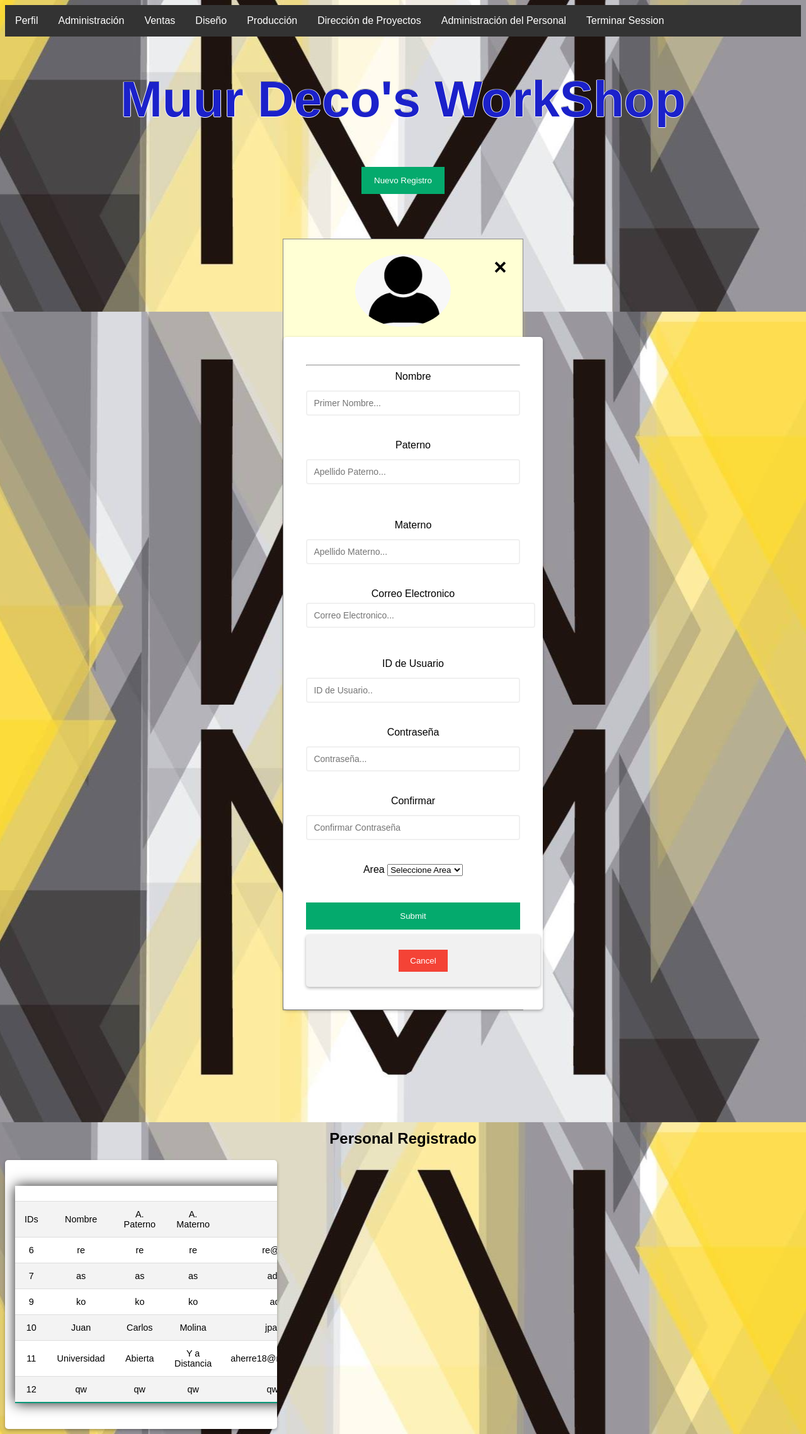
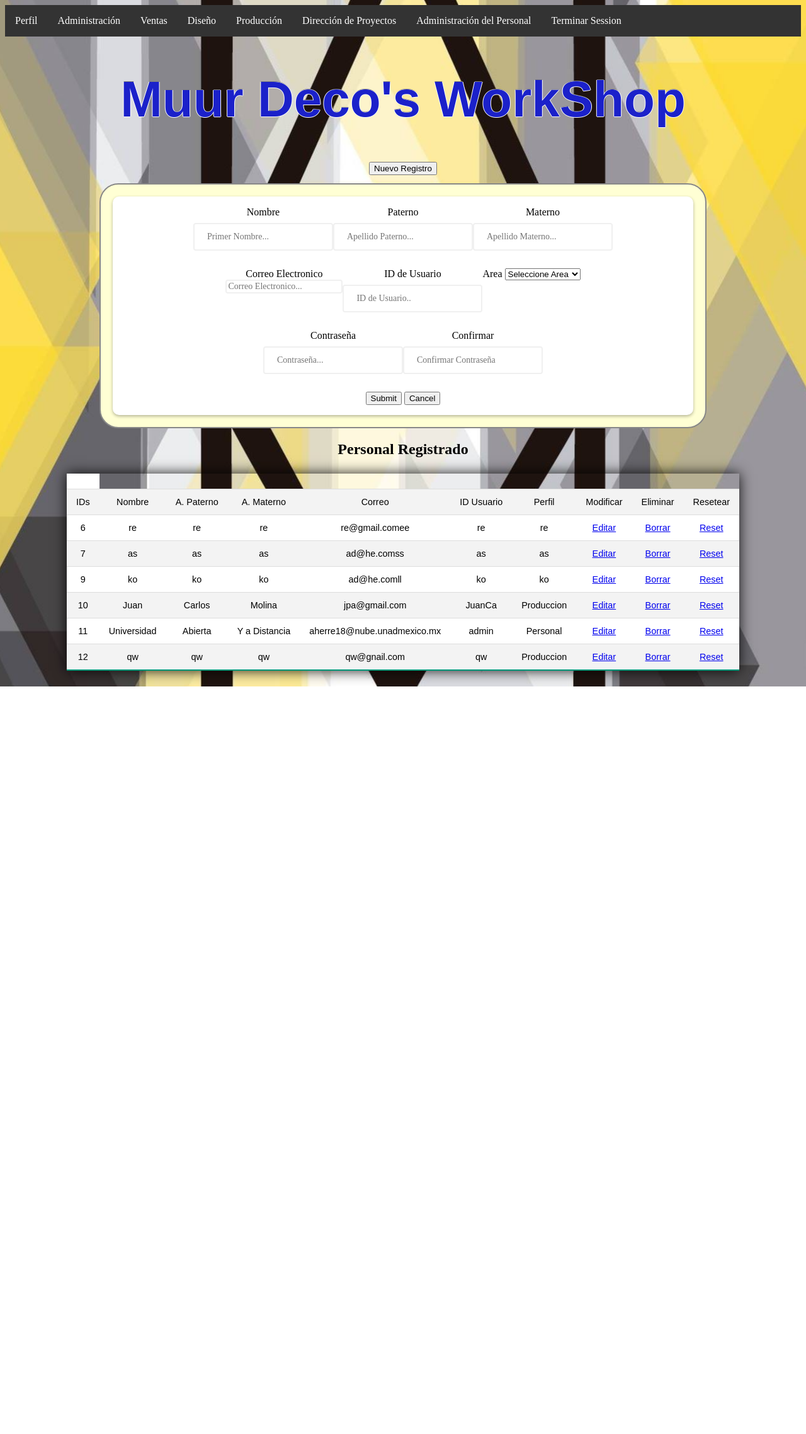
Before and after one commit to artprog1/MuurDeco2, a PHP site: page /signup.php in a window 1280 px wide. Shown: the whole page at 63% size. After the commit the page ends 1090 px from the top, so only its background shows below. Run offline with PHP 8.4, Linux system fonts and the light colour scheme; a user stored in the database is signed in; data comes from the database, SQL or seed files in the repository.

Commit message:
This is the attempt of fixing FE form

```diff
--- a/css/style.css
+++ b/css/style.css
@@ -4,8 +4,6 @@ body{
 /* id = "name" es buscado con # */
 
 .index-intro {
-
-
    z-index: 1; /* Sit on top */
    background-color:  rgb(0,0,0); /* Fallback color*/
    background-color: rgba(0,0,0,0.7); /* Black w/ opacity */
@@ -43,9 +41,6 @@ p {
   color: slateblue;
 }
 
-.container{
-    text-align: center;
-}
 /* clases son indicadas con .*/
 .wrapper {
   text-align: center;
@@ -124,21 +119,40 @@ li a:hover {
     color: #009879;
 }
 
- .signup-form {
-  max-width: 350px;
-  margin: auto;
-  border-radius: 5px;
-  background: white;
-  /* #ffffd4; */
-  /* #f3f3f3; */
-  padding: 20px;
+/* Should be body of all pages */
+.modal-content {
+  width: 76%; /* Could be more or less, depending on screen size */
+  margin: 1% auto 1% auto; /* 5% from the top, 15% from the bottom and centered */
+  border: 2px solid #888;
+  background-color: #ffffd4;
+  border-radius: 30px;
 }
 
-/* Style for pop up form */
+.container-modal {
+  margin: 2% 2% 2% 2%;
+  padding: 16px;
+  text-align: center;
+  background-color: #fff;
+  border-radius: 10px;
+  box-shadow: 0 2px 5px rgba(0, 0, 0, 0.3);
+  overflow: hidden;
 
- body {font-family: Arial, Helvetica, sans-serif;}
+}
 
- /* Full-width input fields */
+
+ .datosPrimero, .datosSegundo, .datosTercero {
+  display: inline-flex;
+  align-items: stretch;
+  /* flex-wrap: wrap; */
+  /* flex: 1; */
+
+  /* max-width: 100%; */
+   /* background: white; */
+}
+
+
+
+/* UNLOCK THIS?? */
  input[type=text], input[type=password] {
    width: 100%;
    padding: 12px 20px;
@@ -149,42 +163,40 @@ li a:hover {
  }
 
  /* Set a style for all buttons */
- button {
+ /* button {
    background-color: #04AA6D;
    color: white;
    padding: 14px 20px;
    margin: 8px 0;
    border: none;
    cursor: pointer;
-   width: 100%;
- }
+   width: 10%;
+ } */
 
  button:hover {
    opacity: 0.8;
  }
 
  /* Extra styles for the cancel button */
- .cancelbtn {
+ /* .cancelbtn {
    width: auto;
    padding: 10px 18px;
    background-color: #f44336;
- }
+ } */
 
  /* Center the image and position the close button */
- .imgcontainer {
+ /* .imgcontainer {
    text-align: center;
    margin: 24px 0 12px 0;
    position: relative;
- }
+ } */
 
- img.avatar {
+ /* img.avatar {
    width: 40%;
    border-radius: 50%;
- }
+ } */
 
- .container {
-   padding: 16px;
- }
+
 
  span.psw {
    float: right;
@@ -204,13 +216,7 @@ li a:hover {
      /* border: 3px solid #888; */
 }
  /* Modal Content/Box */
- .modal-content {
-   background-color: #ffffd4;
-   /* fefefe */
-   margin: 5% auto 15% auto; /* 5% from the top, 15% from the bottom and centered */
-   border: 1px solid #888;
-   width: 30%; /* Could be more or less, depending on screen size */
- }
+
 
 
 
@@ -255,14 +261,6 @@ li a:hover {
  	margin: 0;
  } */
 
- .container {
- 	background-color: #fff;
- 	border-radius: 5px;
- 	box-shadow: 0 2px 5px rgba(0, 0, 0, 0.3);
- 	overflow: hidden;
- 	width: 400px;
- 	max-width: 100%;
- }
 
  .header {
  	border-bottom: 1px solid #f0f0f0;
@@ -275,18 +273,18 @@ li a:hover {
  }
 
  .form {
- 	padding: 30px 40px;
+ 	/* padding: 30px 40px; */
  }
 
  .form-control {
  	margin-bottom: 10px;
- 	padding-bottom: 20px;
+ 	padding-bottom: 10px;
  	position: relative;
  }
 
- .form-control label {
+  .form-control label {
  	display: inline-block;
- 	margin-bottom: 5px;
+ 	/* margin-bottom: 5px; */
  }
 
  .form-control input {
@@ -295,8 +293,8 @@ li a:hover {
  	display: block;
  	font-family: inherit;
  	font-size: 14px;
- 	padding: 10px;
- 	width: 100%;
+ 	/* padding: 10px; */
+ 	/* width: 100%; */
  }
 
  .form-control input:focus {
--- a/signup.php
+++ b/signup.php
@@ -7,109 +7,63 @@
     header("location: ../MuurDecoShop/login.php?error=noingresado");
     exit();
  }
-
 // Corremos el select para generar datos al iniciar pagiina
       $sql = "SELECT * FROM users;";
       $result = mysqli_query($conn, $sql);
-
  ?>
 
+<div class="entire-body-content">
 
-
-<!-- Boton para agregar -->
   <section class="BotonesIniciales">
     <button onclick="document.getElementById('id01').style.display='block'" style="width:auto;">Nuevo Registro</button>
   </section>
 
+  <div id="id01" class="modal">
 
 
-<!-- MODAL TO ENTER Entries -->
- <div id="id01" class="modal">
     <form class="modal-content animate" id="signupform" action="includes/signup.inc.php" method="post">
-     <div class="imgcontainer">
+      <!-- <div class="imgcontainer">
         <span onclick="document.getElementById('id01').style.display='none'" class="close" title="Close Modal">&times;</span>
         <img src="img/user.jpeg" alt="Avatar" class="avatar">
-     </div>
-     <div class="container">
+      </div> -->
+      <div class="container-modal">
         <section class="signup-form">
 
-         <hr>
-           <!-- <form action="includes/signup.inc.php" method="post" id="form"> -->
-
-             <!-- <label for="nombre">Nombre</label>
-             <input type="text" name="nombre" placeholder="Primer Nombre...">
-             <br> -->
-
-             <div class="form-control">
+          <div class="datosPrimero">
+            <div class="form-control input-box">
              <label for="nombre">Nombre</label>
              <input type="text" name="nombre" placeholder="Primer Nombre..." id="primernombre" />
              <small>Error message</small>
            </div>
 
-             <!-- <label for="paterno">Paterno</label>
-             <input type="text" name="paterno" placeholder="Apellido Paterno..."> -->
-
-             <div class="form-control">
+            <div class="form-control input-box">
              <label for="paterno">Paterno</label>
              <input type="text" name="paterno" placeholder="Apellido Paterno..." id="paterno" />
              <small>Error message</small>
            </div>
 
             <br>
-             <!-- <label for="materno">Materno</label>
-             <input type="text" name="materno" placeholder="Apellido Materno..."> -->
 
-             <div class="form-control">
+            <div class="form-control input-box">
             <label for="materno">Materno</label>
             <input type="text" name="materno" placeholder="Apellido Materno..." id="materno" />
             <small>Error message</small>
           </div>
+          </div>
 
-
-             <!-- <label for="email">Correo Electronico</label>
-             <input type="email" name="email" placeholder="Correo Electronico..."> -->
-
+          <div class="datosSegundo">
             <div class="form-control">
              <label for="email">Correo Electronico</label>
              <input type="email" name="email" placeholder="Correo Electronico..." id="email" />
              <br>
              <small>Error message</small>
            </div>
-
-
-             <!-- <br>
-             <label for="uid">ID de Usuario</label>
-             <input type="text" name="uid" placeholder="ID de Usuario...">
-             <br> -->
-
-             <div class="form-control">
+           <div class="form-control input-box">
              <label for="uid">ID de Usuario</label>
              <input type="text" name="uid" placeholder="ID de Usuario.." id="idusuario" />
              <small>Error message</small>
            </div>
-
-
-             <!-- <label for="pwd">Contraseña</label>
-             <input type="password" name="pwd" placeholder="Contraseña...">
-             <br>
-              -->
-             <div class="form-control">
-               <label for="pwd">Contraseña</label>
-               <input type="password" name="pwd" placeholder="Contraseña..." id="password" />
-               <small>Error message</small>
-             </div>
-
-             <!-- <label for="pwdrepetido">Confrmar</label>
-             <input type="password" name="pwdrepetido" placeholder="Confirmar Contraseña">
-             <br> -->
-
-             <div class="form-control">
-               <label for="pwdrepetido">Confirmar</label>
-               <input type="password" name="pwdrepetido" placeholder="Confirmar Contraseña" id="password2" />
-               <small>Error message</small>
-             </div>
-
-             <div class="form-control">
+           <div class="form-control input-box">
              <label for="perfil">Area</label>
              <select name="perfil" placeholder="Area">
                <option value="Pendiente" >Seleccione Area</option>
@@ -121,8 +75,33 @@
              </select>
            </div>
 
+          </div>
+
+          <div class="datosTercero">
+
+            <div class="form-control input-box">
+              <label for="pwd">Contraseña</label>
+              <input type="password" name="pwd" placeholder="Contraseña..." id="password" />
+              <small>Error message</small>
+            </div>
+
+            <div class="form-control input-box">
+              <label for="pwdrepetido">Confirmar</label>
+              <input type="password" name="pwdrepetido" placeholder="Confirmar Contraseña" id="password2" />
+              <small>Error message</small>
+            </div>
+
+
+
+          </div>
+
+
+
+
+
+
+              <div class="buttonContainer">
                 <button type="submit" name="submit">Submit</button>
-             <div class="container" style="background-color:#f1f1f1">
                 <button type="button" onclick="document.getElementById('id01').style.display='none'" class="cancelbtn">Cancel</button>
                 <!-- <span class="psw">Forgot <a href="#">password?</a></span> -->
               </div>
@@ -133,6 +112,11 @@
 
     </form>
   </div>
+
+
+
+<!-- MODAL TO ENTER Entries -->
+
 
 
 
@@ -150,6 +134,7 @@
 
 <script src="js/signupEmployee.js"></script>
 <!--  -->
+<!-- Regresamos todos los errores de parte del backend.  -->
  <div class="alert">
    <?php
    if (isset($_GET["error"])) {
@@ -190,8 +175,9 @@
    } ?>
  </div>
 
+
+  <div class="container2">
       <h2>Personal Registrado</h2>
-  <div class="container">
     <div class="row">
       <div class="col-l m-auto">
         <div class="table table-bordered">
@@ -244,16 +230,12 @@
     </div>
 
   </div>
+  <!-- Boton para agregar -->
 
 
 
 
-  <body>
-
-
-      <!-- </section>  -->
-
-      </body>
+</div>
 
 <?php
   include_once 'footer.php'
```
Lines whose indentation alone changed are shown as unchanged.
